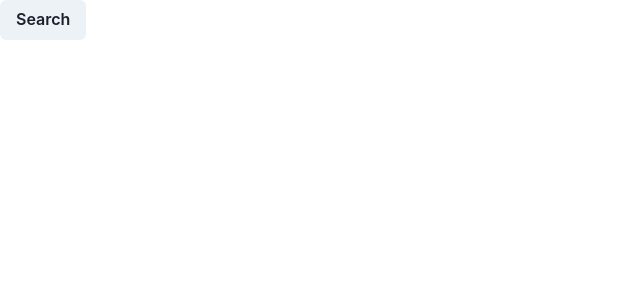
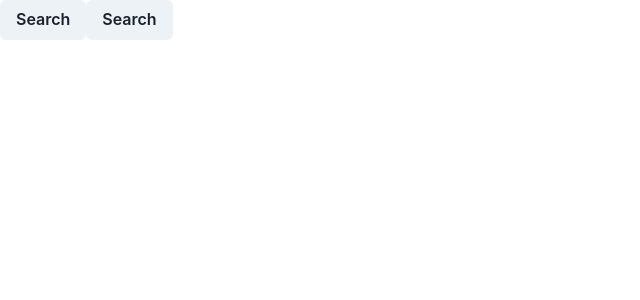
Before and after one commit to chingu-voyages/v44-tier3-team-44, a React (Create React App) app in the folder news-around-app/: page / in a window 1280 px wide. Shown: the top 300 px of the page, without its empty margins (0-640 px from the left). Built offline with nearby package versions, Linux system fonts and the light colour scheme.

Commit message:
Country filter

```diff
--- a/news-around-app/src/App.js
+++ b/news-around-app/src/App.js
@@ -2,6 +2,7 @@
 // import './App.css';
 import * as React from 'react'
 import CategoryFilter from './CategoryFilter';
+import CountryFilter from './CountryFilter';
 
 // 1. import `ChakraProvider` component
 import { ChakraProvider } from '@chakra-ui/react'
@@ -11,6 +12,7 @@ function App() {
   return (
     <ChakraProvider>
         <CategoryFilter />
+        <CountryFilter />
     </ChakraProvider>
   )
 }
--- /dev/null
+++ b/news-around-app/src/CountryFilter.js
@@ -0,0 +1,29 @@
+import React from "react";
+import {
+  Button,
+  Menu,
+  MenuButton,
+  MenuList,
+  MenuItem
+} from '@chakra-ui/react'
+
+
+function CountryFilter () {
+  return (
+    <Menu>
+      <MenuButton as={Button}>
+        Search
+      </MenuButton>
+      <MenuList>
+        <MenuItem>United Arab Emirates</MenuItem>
+        <MenuItem>Argentina</MenuItem>
+        <MenuItem>Austria</MenuItem>
+        <MenuItem>Australia</MenuItem>
+        <MenuItem>Belgium</MenuItem>
+      </MenuList>
+    </Menu>
+  );
+
+};
+
+export default CountryFilter;
```
